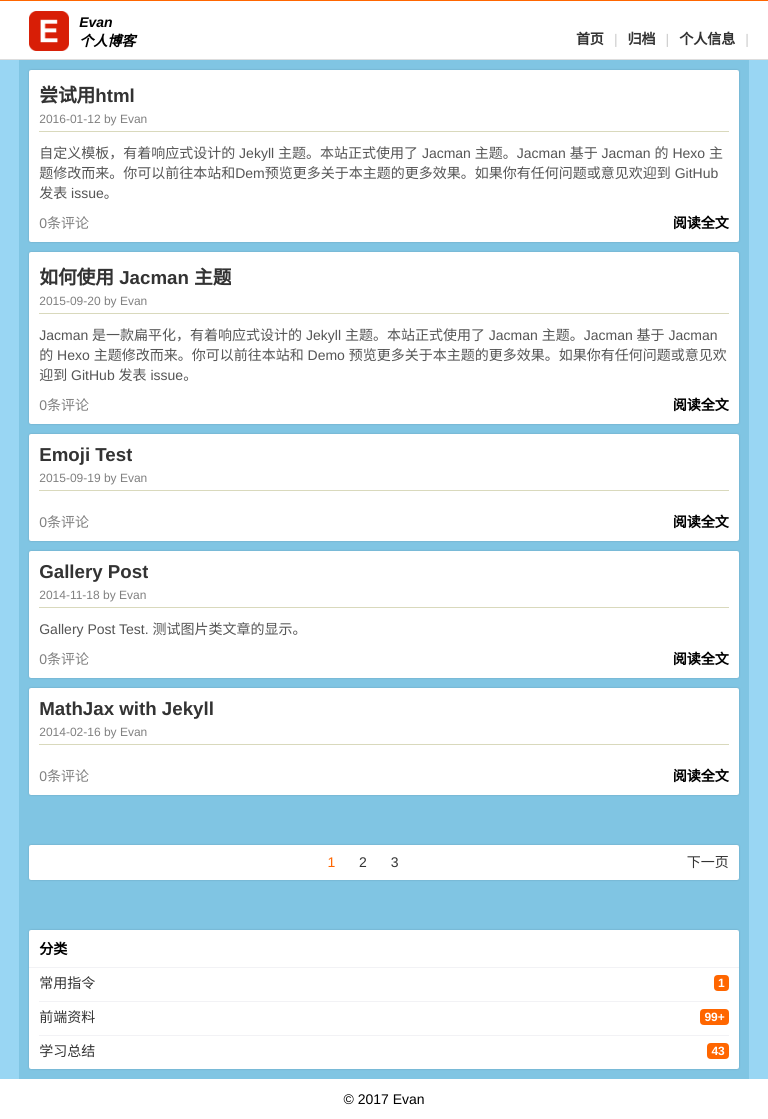
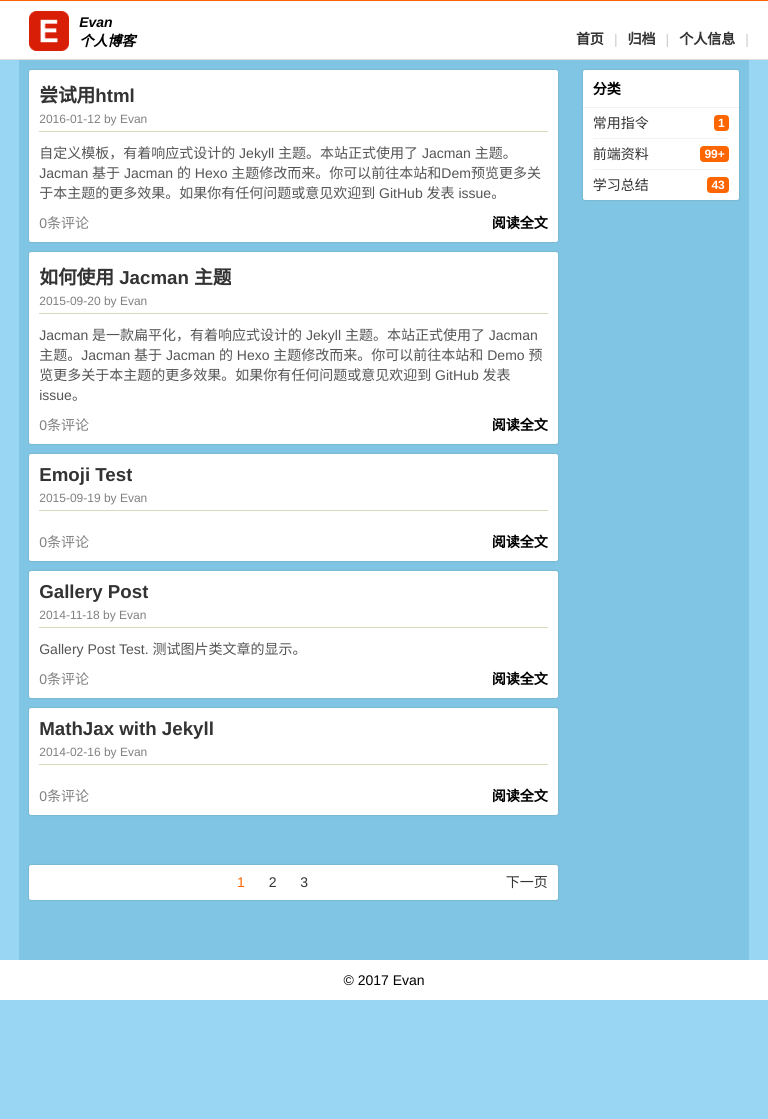
Before and after one commit to bnuephjx/bnuephjx.github.io, a Jekyll site: the page built from index.html, in a window 768 px wide. Built offline with Jekyll 4.4.1, drawn with Linux system fonts in a browser that asks for light colours; the list of posts is cut into pages by our own code; after the commit the page ends 1000 px from its top, so only the background shows below that.

Commit message:
修改响应式样式

```diff
--- a/assets/css/blog.css
+++ b/assets/css/blog.css
@@ -1652,9 +1652,13 @@ body {
 #BnuephjxBlog .blogContent .blogContentRight .classify .classifyBox li {
   position: relative;
   border-bottom: 1px solid #f2f2f5;
+  padding-right: 30px;
 }
 #BnuephjxBlog .blogContent .blogContentRight .classify .classifyBox li:last-child {
   border-bottom: none;
+}
+#BnuephjxBlog .blogContent .blogContentRight .classify .classifyBox li a {
+  display: block;
 }
 #BnuephjxBlog .blogContent .blogContentRight .classify .classifyBox li .txt {
   height: 30px;
@@ -1662,7 +1666,6 @@ body {
   overflow: hidden;
   text-overflow: ellipsis;
   white-space: nowrap;
-  max-width: 147px;
 }
 #BnuephjxBlog .blogContent .blogContentRight .classify .classifyBox li .classifyNum {
   position: absolute;
@@ -1734,6 +1737,7 @@ body {
   font-size: 14px;
 }
 #BnuephjxBlog .backTop {
+  display: none;
   position: fixed;
   width: 40px;
   height: 40px;
@@ -1762,7 +1766,7 @@ body {
   -o-opacity: 1;
   opacity: 1;
 }
-@media (max-width: 768px) {
+@media (max-width: 1014px) {
   #BnuephjxBlog .blogHead .blogHeadInner,
   #BnuephjxBlog .blogContent,
   #BnuephjxBlog .blogFooter .blogFooterInner {
@@ -1771,6 +1775,19 @@ body {
   #BnuephjxBlog .blogContent .blogContentLeft,
   #BnuephjxBlog .blogContent .blogContentRight {
     width: 100%;
+  }
+}
+@media (min-width: 768px) and (max-width: 1013px) {
+  #BnuephjxBlog .blogHead .blogHeadInner,
+  #BnuephjxBlog .blogContent,
+  #BnuephjxBlog .blogFooter .blogFooterInner {
+    width: 95%;
+  }
+  #BnuephjxBlog .blogContent .blogContentLeft {
+    width: 74.5%;
+  }
+  #BnuephjxBlog .blogContent .blogContentRight {
+    width: 22%;
   }
 }
 @media (max-width: 320px) {
```
